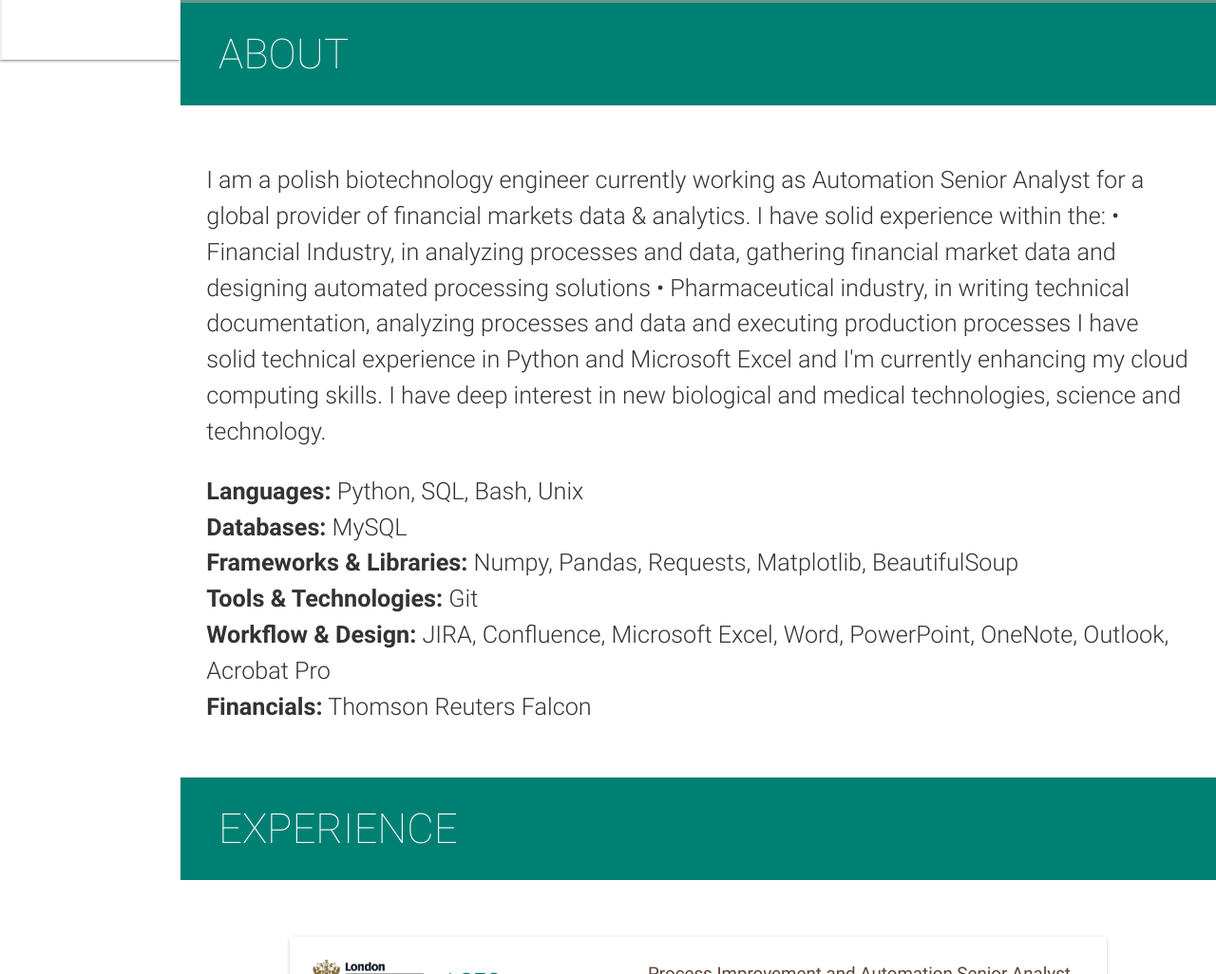
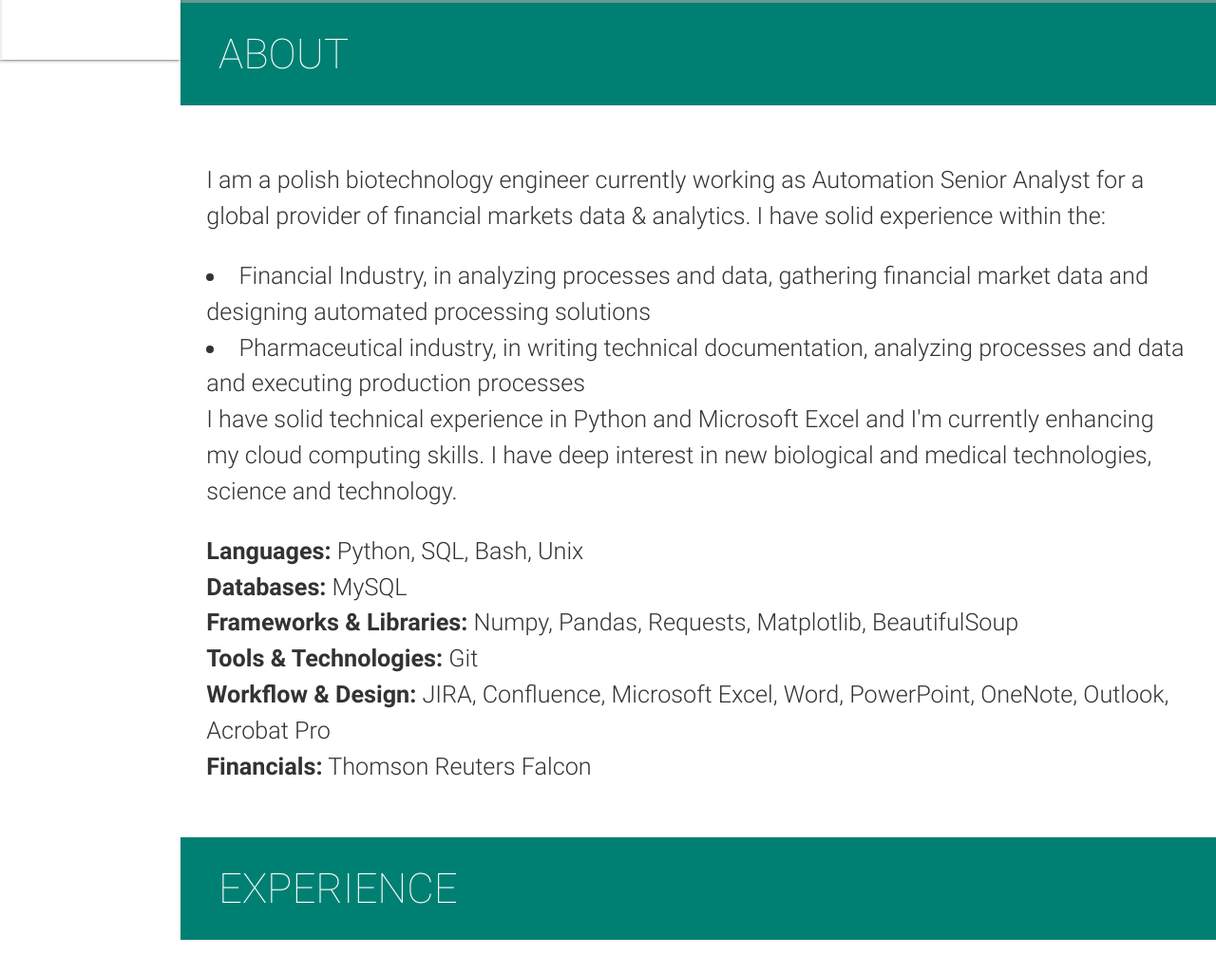
Before and after one commit to MartynaDrab/martynaDrab.github.io, a plain HTML site: page index.html in a window 1280 px wide. Shown: the part 797-1823 px from the top of the page at 95% size. Drawn offline with nearby package versions, Linux system fonts and the light colour scheme.

Commit message:
5th commit

```diff
--- a/index.html
+++ b/index.html
@@ -208,8 +208,8 @@
         <p>
           I am a polish biotechnology engineer currently working as Automation Senior Analyst for a global provider of financial markets data & analytics.
           I have solid experience within the:
-            • Financial Industry, in analyzing processes and data, gathering financial market data and designing automated processing solutions
-            • Pharmaceutical industry, in writing technical documentation, analyzing processes and data and executing production processes
+          <li> Financial Industry, in analyzing processes and data, gathering financial market data and designing automated processing solutions</li>
+          <li> Pharmaceutical industry, in writing technical documentation, analyzing processes and data and executing production processes</li>
           I have solid technical experience in Python and Microsoft Excel and I'm currently enhancing my cloud computing skills.
           I have deep interest in new biological and medical technologies, science and technology.
         </p>
```
